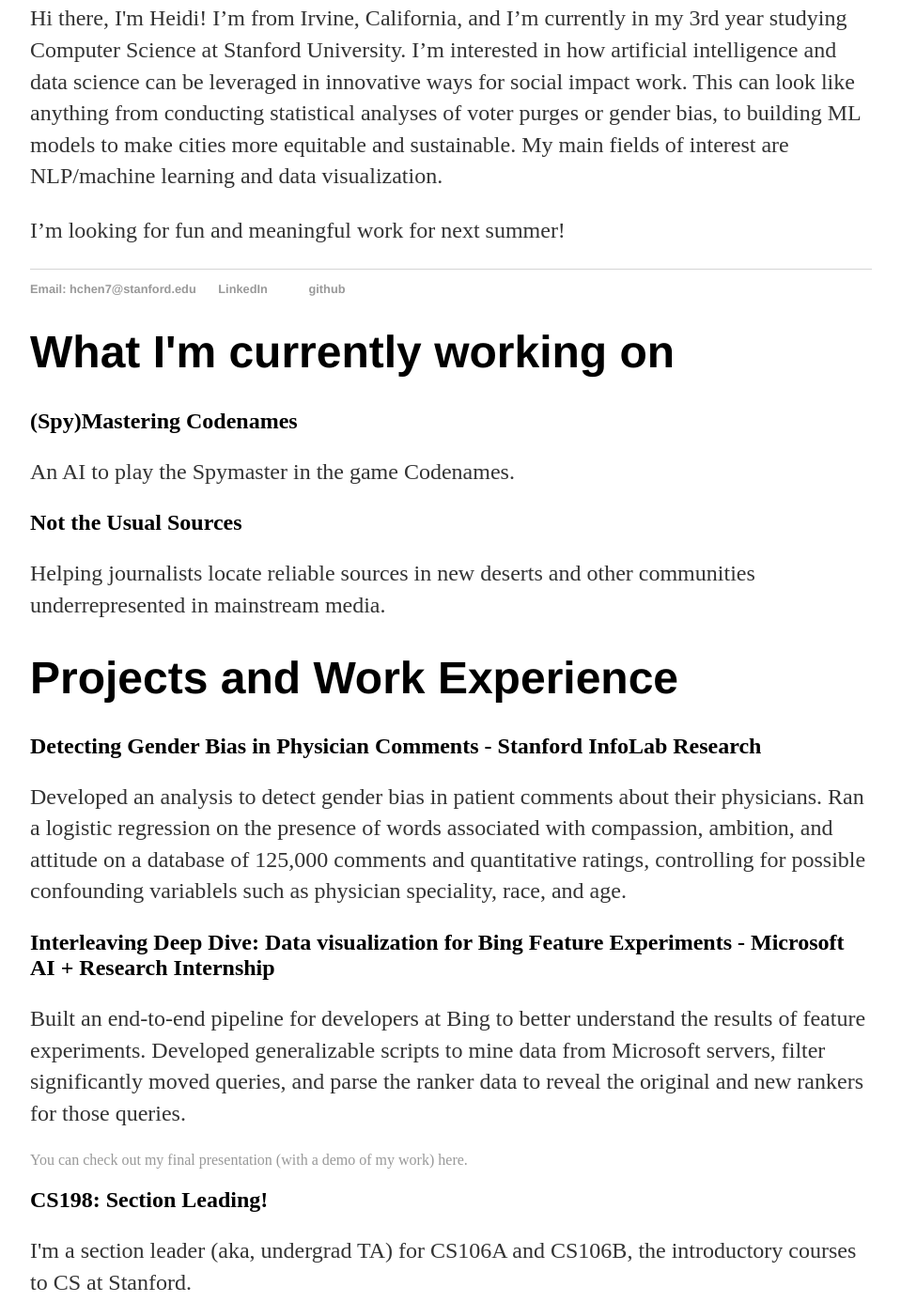
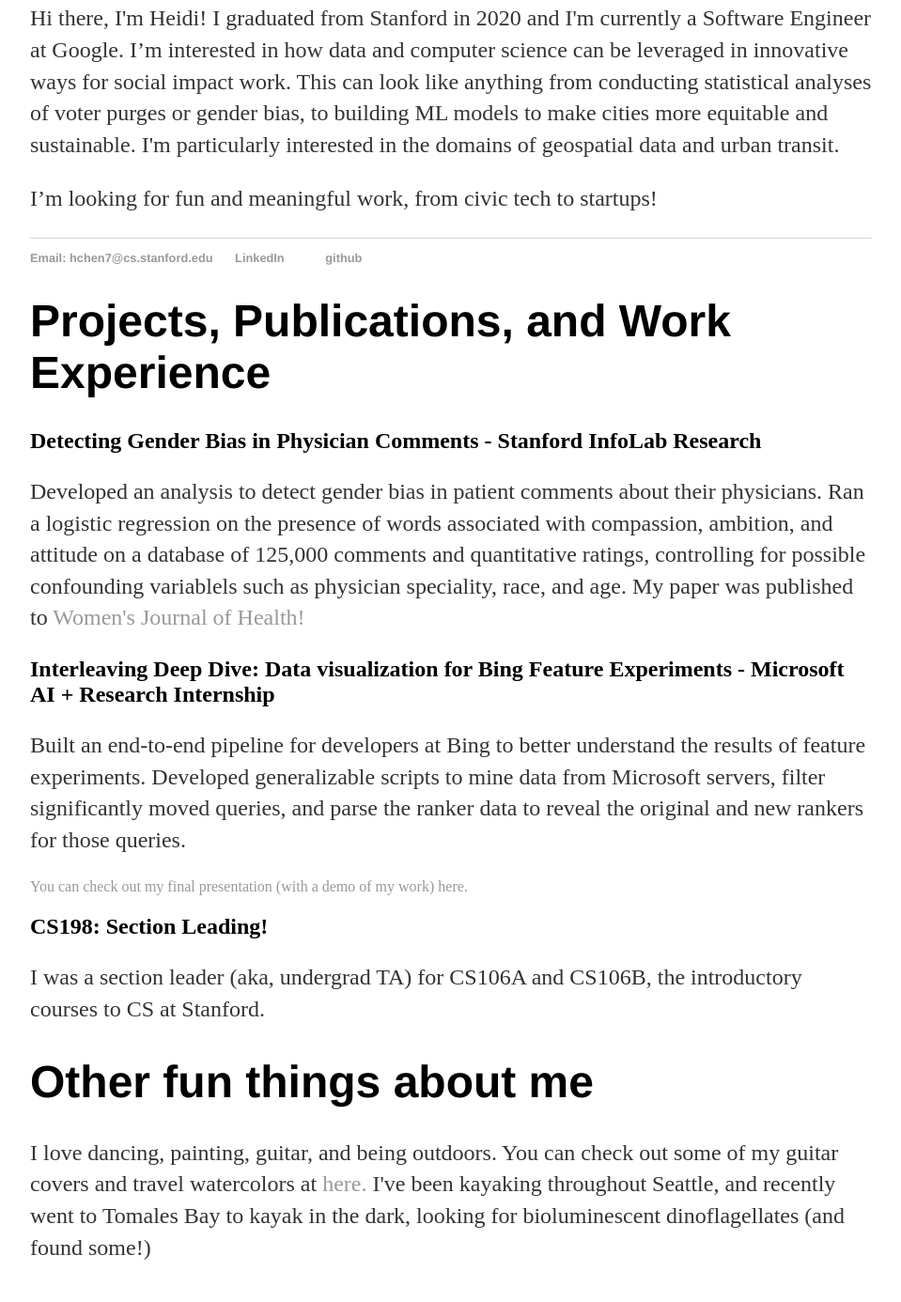
Before and after one commit to heidichen7/heidichen7.github.io, a plain HTML site: page index.html in a window 1280 px wide. Shown: the part 450-1836 px from the top of the page at 94% size, without its empty margins (160-1119 px from the left). Drawn offline with Linux system fonts and the light colour scheme.

Commit message:
Updated text and resume.

```diff
--- a/index.html
+++ b/index.html
@@ -10,56 +10,44 @@
 		<nav>
     		<ul>
         		<li><a href="/">Home</a></li>
-        		<li><a href="Heidi Chen Resume.pdf">CV</a></li>
+        		<li><a href="Heidi Chen Resume 2022.pdf">Resume</a></li>
     		</ul>
 		</nav>
 		<div class="container">
 		<h1><img src="pfp2.jpg" alt="headshot" style="width:200px;height:300px; align="left">     Heidi Chen</h1>
 
     		<div class="blurb">
-				<p> Hi there, I'm Heidi! I’m from Irvine, California, and I’m currently in my 3rd year studying Computer Science at Stanford University. I’m interested in how artificial intelligence and data science can be leveraged in innovative ways for social impact work. This can look like anything from conducting statistical analyses of voter purges or gender bias, to building ML models to make cities more equitable and sustainable. My main fields of interest are NLP/machine learning and data visualization. </p>
-				<p> I’m looking for fun and meaningful work for next summer!  </p>
+				<p> Hi there, I'm Heidi! I graduated from Stanford in 2020 and I'm currently a Software Engineer at Google. I’m interested in how data and computer science can be leveraged in innovative ways for social impact work. This can look like anything from conducting statistical analyses of voter purges or gender bias, to building ML models to make cities more equitable and sustainable. I'm particularly interested in the domains of geospatial data and urban transit.</p>
+				<p> I’m looking for fun and meaningful work, from civic tech to startups!  </p>
     		</div><!-- /.blurb -->
 		</div><!-- /.container -->
 		<footer>
     		<ul>
-        		<li><a href="mailto:hchen7@stanford.edu">Email: hchen7@stanford.edu </a></li>
+        		<li><a href="mailto:hchen7@stanford.edu">Email: hchen7@cs.stanford.edu </a></li>
 			<li><a href="https://www.linkedin.com/in/heidi-chen-9a6b75132/">LinkedIn</a><li>
         		<li><a href="https://github.com/heidichen7">github</a></li>
 			</ul>
 		</footer>
-			<h1> What I'm currently working on </h1>
-			<h2> (Spy)Mastering Codenames </h2>
-			<p> An AI to play the Spymaster in the game Codenames. </p>
-
-			<h2> Not the Usual Sources </h2>
-			<p> Helping journalists locate reliable sources in new deserts and other communities underrepresented in mainstream media. </p>
-
-
-			<h1> Projects and Work Experience</h1>
+			<h1> Projects, Publications, and Work Experience</h1>
 
 			<h2> Detecting Gender Bias in Physician Comments - Stanford InfoLab Research </h2>
 			<p> Developed an analysis to detect gender bias in patient comments about their physicians. Ran a logistic regression on the presence of words associated with compassion,
-			ambition, and attitude on a database of 125,000 comments and quantitative ratings, controlling for possible confounding variablels such as physician speciality, race, and age. </p>
-<!-- 			<p> We discovered that female doctors were consistently described as more compassionate even when accounting for their field, ethnicity, and rank, but that compassion-related terms correlated with higher quantitative ratings. While perhaps unsurprising to the average reader, this has sweeping implications for medical education. A Stanford physician told me recently that if she were to recommend a student as an amazing technical surgeon, but also a “warm” doctor or “good teacher”, that student would almost certainly be rejected. The results of our study, however, quantitatively and definitively show that such qualities, traditionally associated with femininity, actually make for better doctors. We plan to publish our results recommending that medical school educators place more emphasis on compassionate bedside manner. </p> -->
-
+			ambition, and attitude on a database of 125,000 comments and quantitative ratings, controlling for possible confounding variablels such as physician speciality, race, and age.
+			My paper was published to <a href="http://doi.org/10.1089/jwh.2019.8233"> Women's Journal of Health!</a></p>
 
 			<h2> Interleaving Deep Dive: Data visualization for Bing Feature Experiments - Microsoft AI + Research Internship </h2>
 			<p> Built an end-to-end pipeline for developers at Bing to better understand the results of feature experiments. Developed generalizable scripts to mine data from Microsoft servers, filter significantly moved queries, and parse the ranker data to reveal the original and new rankers for those queries. </p>
 			<a href="https://docs.google.com/presentation/d/1_yOfHtiKQFxuThO-8OSl5sn6pzuKStlIIbidc7LGBiI/edit?usp=sharing"> You can check out my final presentation (with a demo of my work) here. </a>
 
 			<h2> CS198: Section Leading! </h2>
-			<p> I'm a section leader (aka, undergrad TA) for CS106A and CS106B, the introductory courses to CS at Stanford. </p>
+			<p> I was a section leader (aka, undergrad TA) for CS106A and CS106B, the introductory courses to CS at Stanford. </p>
 
 
 			<h1> Other fun things about me </h1>
 
 			<p>
-			I love dancing, painting, and being outdoors. My dance team, XTRM Stanford K-Pop, has a Youtube Channel! You can check out our stuff <a href="https://www.youtube.com/channel/UCuhEaQRtBcsyblTSglcauZw"> here. </a>
+			I love dancing, painting, guitar, and being outdoors. You can check out some of my guitar covers and travel watercolors at <a href="https://www.instagram.com/heidi.frets/"> here. </a>
 			I've been kayaking throughout Seattle, and recently went to Tomales Bay to kayak in the dark, looking for bioluminescent dinoflagellates (and found some!)
-
-			I'm also the lead organizer for Stanford's annual Asian American Issues Conference, Listen to the Silence, which has a planning team of 40 people and a yearly attendance of over 500.
-			wooh!
 
 			</p>
 	</body>
```
Also changed, not shown: 1 other file.
